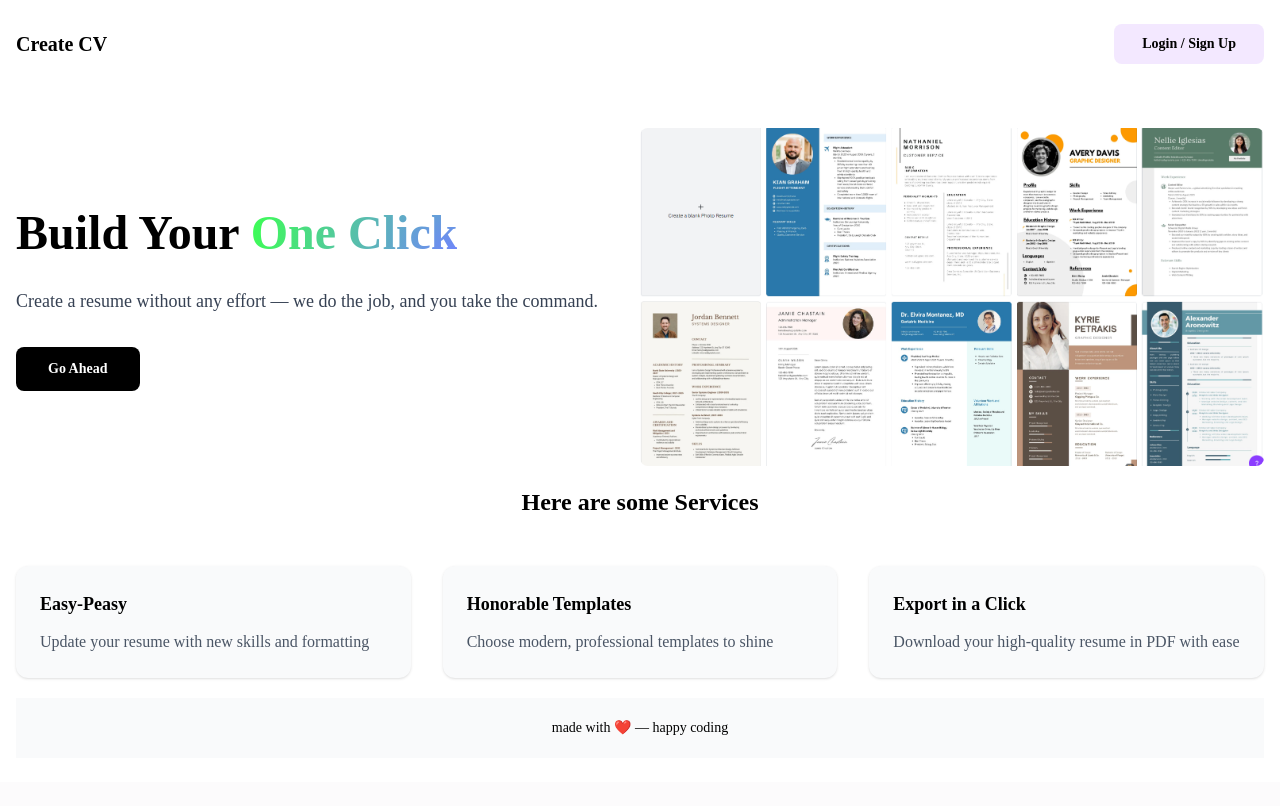
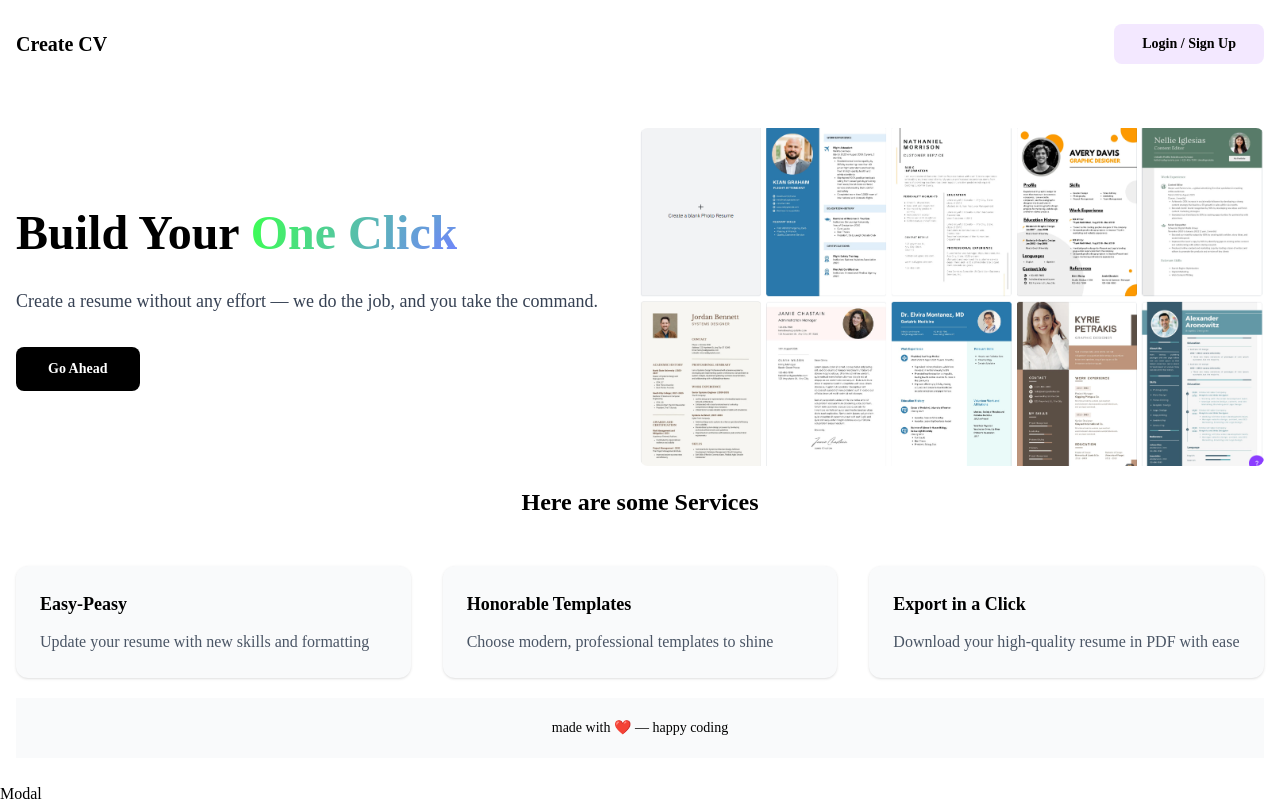
Before and after one commit to Titankunal/Resume_Builder, a React (Vite) app in the folder Frontend/Resume_Builder/: page / in a window 1280 px wide. Built offline with nearby package versions, Linux system fonts and the light colour scheme.

Commit message:
modalfixed0002

```diff
--- /dev/null
+++ b/Frontend/Resume_Builder/src/components/Modal.jsx
@@ -0,0 +1,9 @@
+import React from 'react'
+
+const Modal = () => {
+  return (
+    <div>Modal</div>
+  )
+}
+
+export default Modal
```
Also changed, not shown: Frontend/Resume_Builder/src/pages/LandingPage.jsx (+4 -3 lines).
